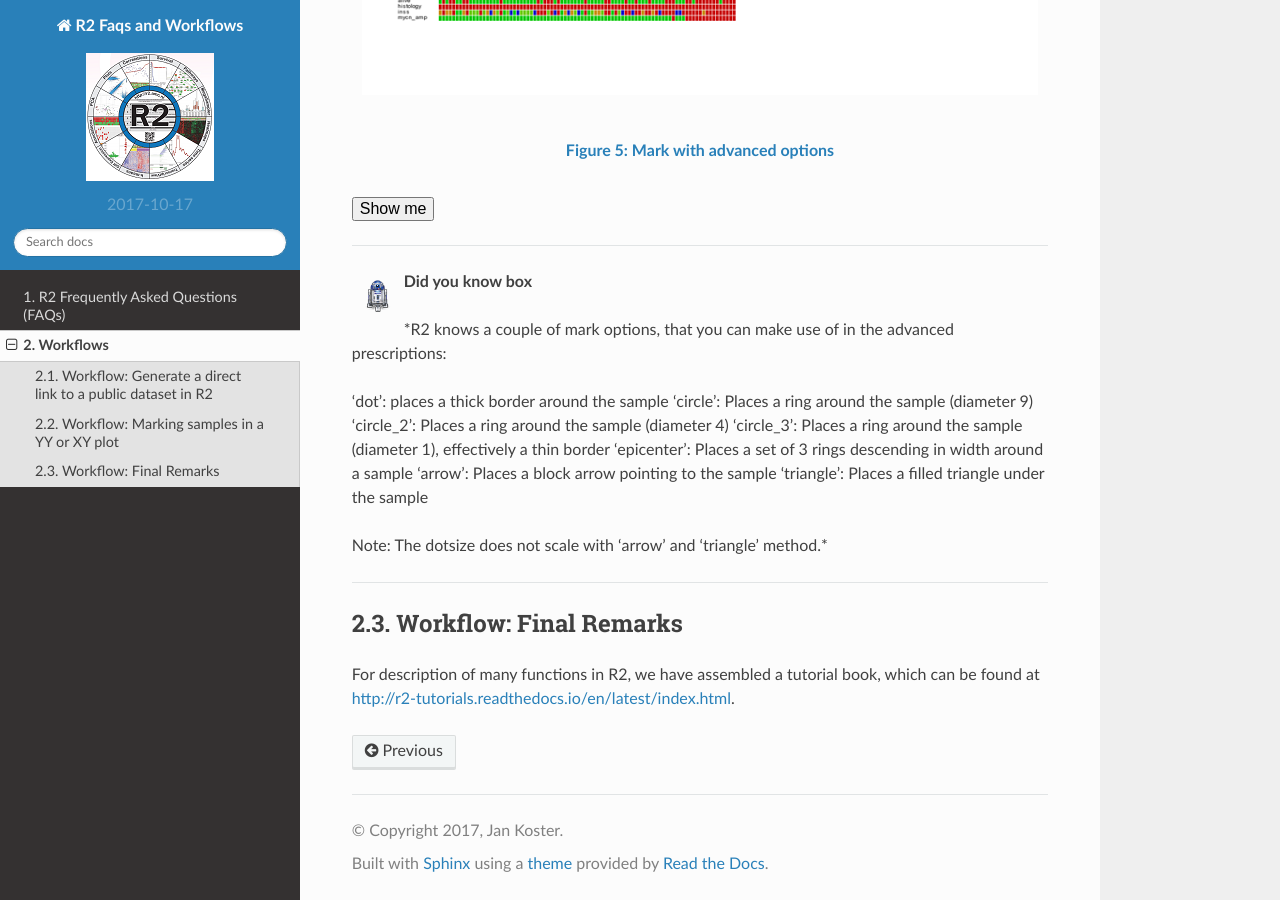
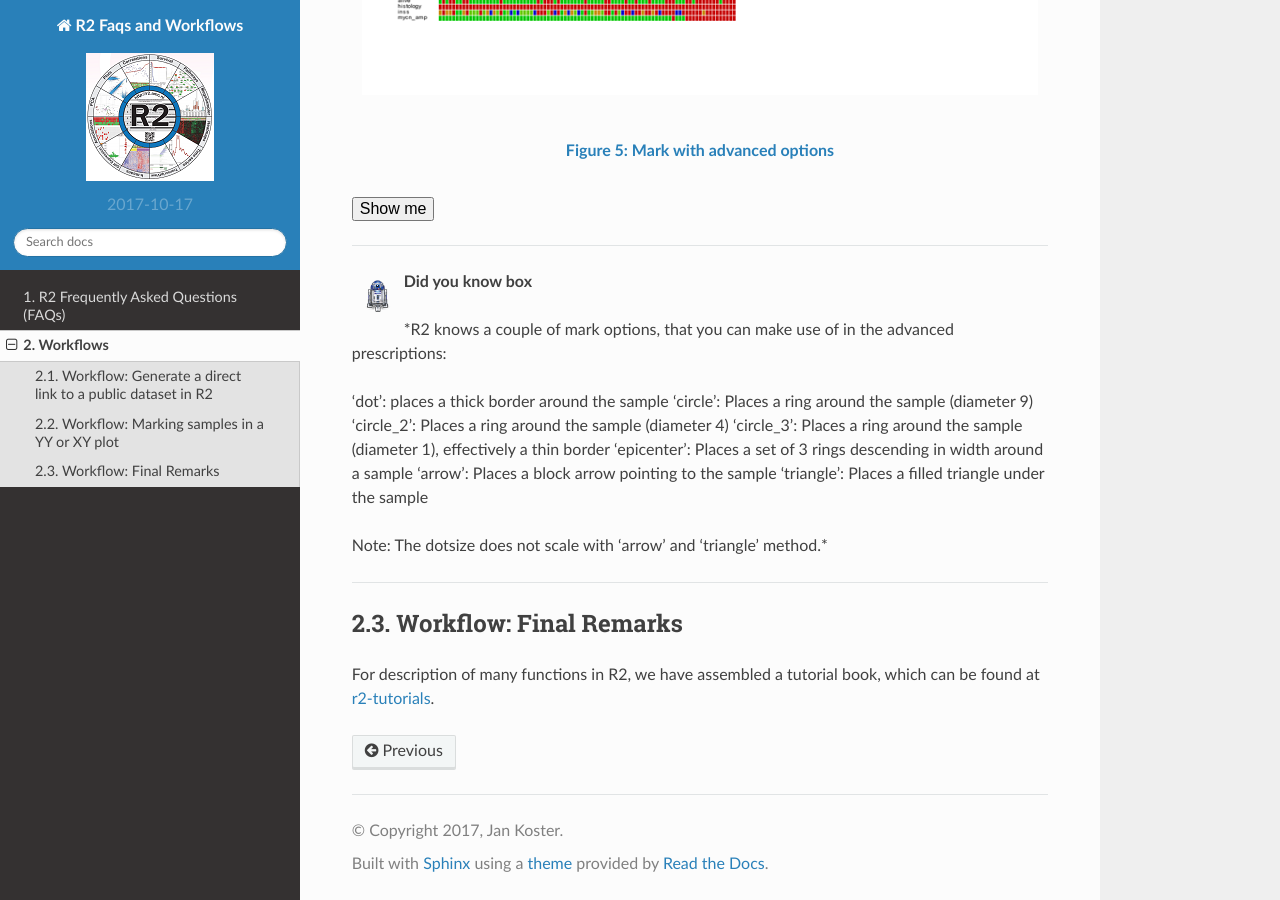
Before and after one commit to antronerds/r2-faqs-workflows, a Sphinx documentation site: the page built from docs/Workflows.md, in a window 1280 px wide and 900 px high, scrolled down 3820 px. Built offline with Sphinx 7.4.7 and the Read the Docs theme 2.0.0, drawn with Linux system fonts in a browser that asks for light colours; some of the changed lines change nothing that is shown.

Commit message:
Update Workflows.md

```diff
--- a/docs/Workflows.md
+++ b/docs/Workflows.md
@@ -143,4 +143,4 @@ Note: The dotsize does not scale with 'arrow' and 'triangle' method.*
 Workflow: Final Remarks
 -----
 
-For description of many functions in R2, we have assembled a tutorial book, which can be found at <http://r2-tutorials.readthedocs.io/en/latest/index.html>.
+For description of many functions in R2, we have assembled a tutorial book, which can be found at [r2-tutorials](http://r2-tutorials.readthedocs.io/en/latest/index.html "R2 turorials at ReadTheDocs").
```
